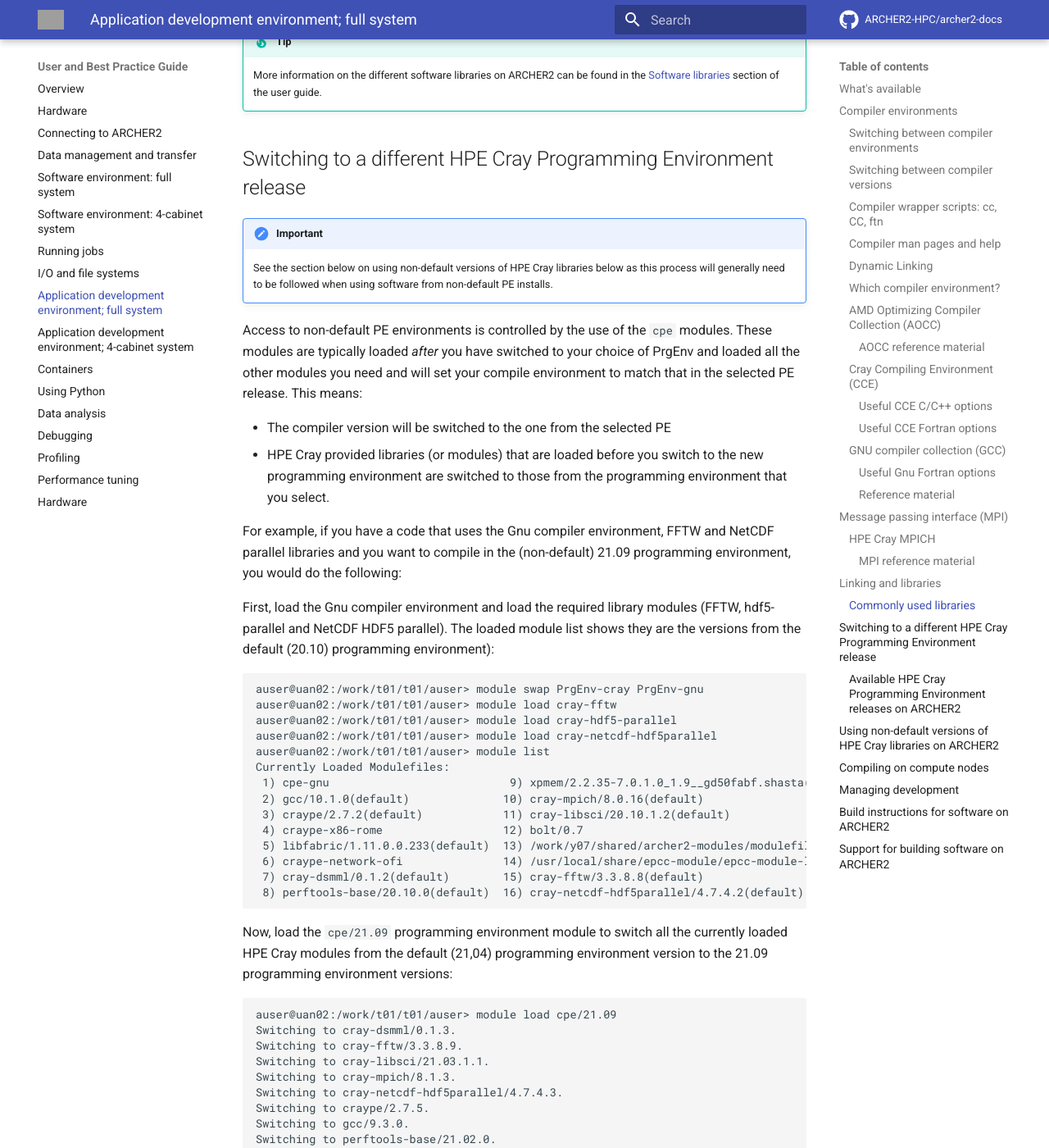
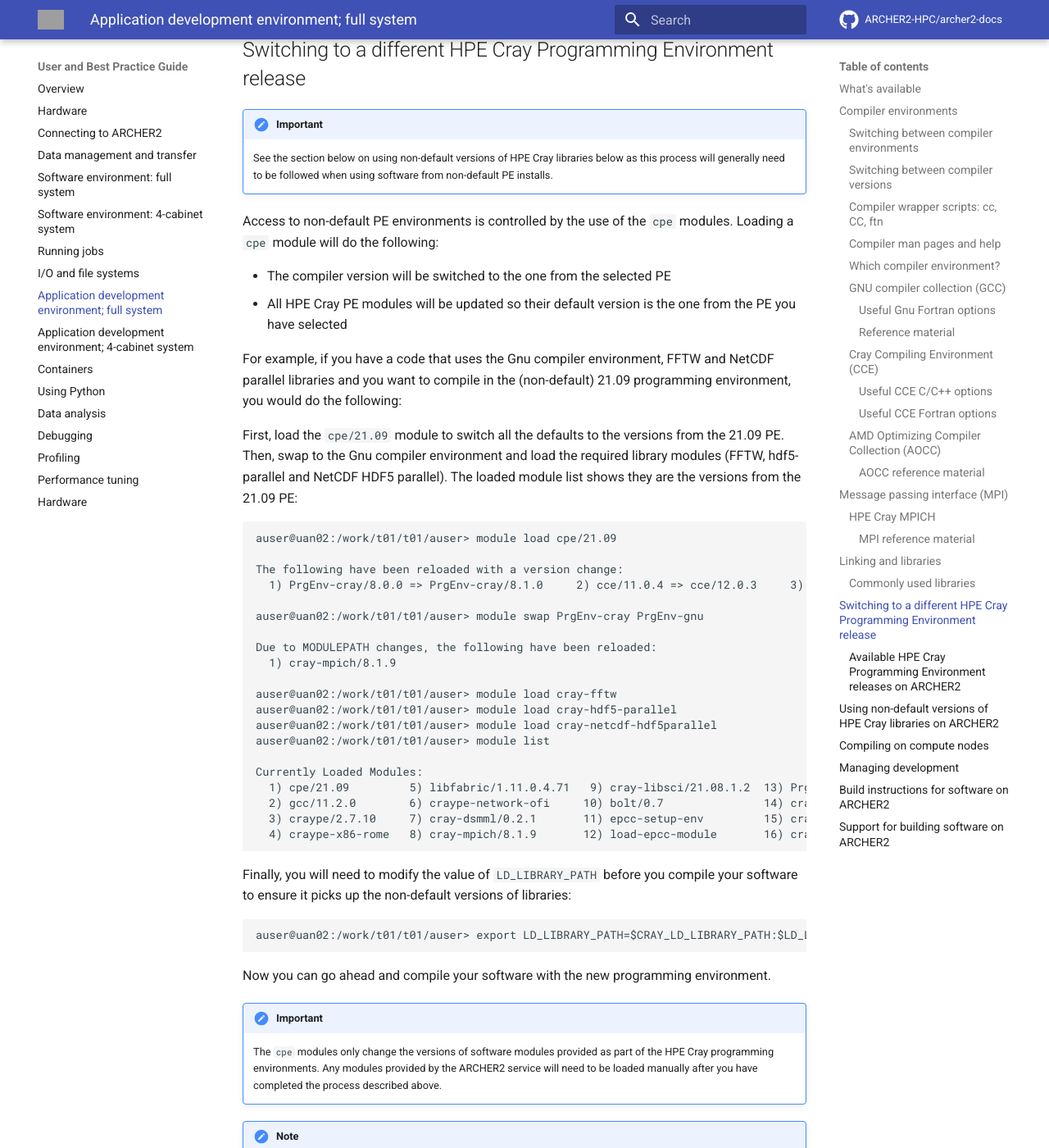
Before and after one commit to ARCHER2-HPC/archer2-docs, an MkDocs documentation site: the page built from docs/user-guide/dev-environment.md, in a window 1280 px wide and 1400 px high, scrolled down 12108 px. Shown: the whole window at 82% size. Built offline with MkDocs 1.6.1 and Material for MkDocs 9.7.7, drawn with Linux system fonts in a browser that asks for light colours; comment, search, counter and statistics services are not loaded; some of the changed text lies outside the part shown; grey boxes are pictures that could not be loaded.

Commit message:
Adds dev env changes for full system

````diff
--- a/docs/user-guide/dev-environment.md
+++ b/docs/user-guide/dev-environment.md
@@ -107,6 +107,15 @@
 [Containers](containers.md) are covered in more detail in separate sections of the
 documentation.
 
+!!! tip
+    If you want to get back to the login module state without having to logout
+    and back in again, you can just use:
+    ```
+    module restore
+    ```
+    This is also handy for build scripts to ensure you are starting from a known
+    state.
+
 ## Compiler environments
 
 There are three different compiler environments available on ARCHER2:
@@ -182,7 +191,7 @@
 different compiler version by swapping the relevant compiler module.
 To switch to the GNU compiler environment from the default HPE Cray compiler
 environment and than swap the version of GCC from the 11.2.0 default to
-the older 10.2.0 verion, you would use
+the older 10.2.0 version, you would use
 
 ```
 auser@ln03:~> module swap PrgEnv-cray PrgEnv-gnu
@@ -280,25 +289,6 @@
     Cray Fortran **is not** based on Flang and so takes different options
     from flang/gfortran.
 
-### Dynamic Linking
-
-Executables on ARCHER2 link dynamically, and the Cray Programming
-Environment does not currently support static linking.
-
-If you attempt to link statically, you will see errors similar to:
-
-```
-/usr/bin/ld: cannot find -lpmi
-/usr/bin/ld: cannot find -lpmi2
-collect2: error: ld returned 1 exit status
-```
-
-The compiler wrapper scripts on ARCHER link runtime libraries in using
-the `RUNPATH` by default. This means that the paths to the runtime
-libraries are encoded into the executable so you do not need to load the
-compiler environment in your job submission scripts unless you are using
-non-default versions of libraries.
-
 ### Which compiler environment?
 
 If you are unsure which compiler you should choose, we suggest the
@@ -316,29 +306,79 @@
 !!! warning
     Intel compilers are not currently available on ARCHER2.
 
-### AMD Optimizing Compiler Collection (AOCC)
 
-The AMD Optimizing Compiler Collection (AOCC) is a clang-based optimising
-compiler. AOCC also includes a flang-based Fortran compiler.
+### GNU compiler collection (GCC)
 
-Switch the the AOCC compiler environment from the default CCE (cray)
+The commonly used open source GNU compiler collection is available and
+provides C/C++ and Fortran compilers.
+
+Switch the the GCC compiler environment from the default CCE (cray)
 compiler environment via:
 
 ```
-auser@ln03:~> module swap PrgEnv-cray PrgEnv-aocc
+auser@ln03:~> module swap PrgEnv-cray PrgEnv-gcc
 
 Due to MODULEPATH changes, the following have been reloaded:
   1) cray-mpich/8.1.4
 
 ```
 
-!!! note
-    Further details on AOCC will appear here as they become available.
+!!! bug
+    The `gcc/8.1.0` module is available on ARCHER2 but cannot be used as the
+    supporting scientific and system libraries are not available. You should
+    **not** use this version of GCC.
 
-#### AOCC reference material
+!!! warning
+    If you want to use GCC version 10 or greater to compile Fortran code,
+    with the old MPI interfaces (i.e. `use mpi` or `INCLUDE 'mpif.h'`) you
+    **must** add the `-fallow-argument-mismatch` option (or equivalent) when compiling
+    otherwise you will see compile errors associated with MPI functions.
+    The reason for this is that past versions of `gfortran` have allowed
+    mismatched arguments to external procedures (e.g., where an explicit
+    interface is not available). This is often the case for MPI routines
+    using the old MPI interfaces where arrays of different types are passed
+    to, for example, `MPI_Send()`. This will now generate an error as not
+    standard conforming. The `-fallow-argument-mismatch` option is used
+    to reduce the error to a warning. The same effect may be achieved via
+    `-std=legacy`.
 
-  - AMD website
-    <https://developer.amd.com/amd-aocc/>
+    If you use the Fortran 2008 MPI interface (i.e. `use mpi_f08`) then you
+    should not need to add this option.
+
+    Fortran language MPI bindings are described in more detail at
+    in [the MPI Standard documentation](https://www.mpi-forum.org/docs/mpi-3.1/mpi31-report/node408.htm).
+
+#### Useful Gnu Fortran options
+
+| Option | Comment |
+| ------ | ------- |
+| `-std=<standard>` |	Default is gnu |
+| `-fallow-argument-mismatch` | Allow mismatched procedure arguments. This argument is required for compiling MPI Fortran code with GCC version 10 or greater if you are using the older MPI interfaces (see warning above) |
+| `-fbounds-check` | Use runtime checking of array indices |
+| `-fopenmp` | Compile OpenMP (default is no OpenMP) |
+| `-v` | Display verbose output from compiler stages |
+
+!!! tip
+    The `standard` in `-std` may be one of `f95` `f2003`, `f2008` or
+    `f2018`. The default option `-std=gnu` is the latest Fortran standard
+    plus gnu extensions.
+
+!!! warning
+    Past versions of `gfortran` have allowed mismatched arguments to
+    external procedures (e.g., where an explicit interface is not
+    available). This is often the case for MPI routines where arrays of
+    different types are passed to `MPI_Send()` and so on. This will now
+    generate an error as not standard conforming. Use
+    `-fallow-argument-mismatch` to reduce the error to a warning. The same
+    effect may be achieved via `-std=legacy`.
+
+#### Reference material
+
+  - C/C++ documentation
+    <https://gcc.gnu.org/onlinedocs/gcc-9.3.0/gcc/>
+
+  - Fortran documentation
+    <https://gcc.gnu.org/onlinedocs/gcc-9.3.0/gfortran/>
 
 ### Cray Compiling Environment (CCE)
 
@@ -422,78 +462,30 @@
 | `-h omp` | Compile OpenMP (default is `-hnoomp`)                  |
 | `-v` | Display verbose output from compiler stages                |
 
-### GNU compiler collection (GCC)
+### AMD Optimizing Compiler Collection (AOCC)
 
-The commonly used open source GNU compiler collection is available and
-provides C/C++ and Fortran compilers.
+The AMD Optimizing Compiler Collection (AOCC) is a clang-based optimising
+compiler. AOCC also includes a flang-based Fortran compiler.
 
-Switch the the GCC compiler environment from the default CCE (cray)
+Switch the the AOCC compiler environment from the default CCE (cray)
 compiler environment via:
 
 ```
-auser@ln03:~> module swap PrgEnv-cray PrgEnv-gcc
+auser@ln03:~> module swap PrgEnv-cray PrgEnv-aocc
 
 Due to MODULEPATH changes, the following have been reloaded:
   1) cray-mpich/8.1.4
 
 ```
 
-!!! bug
-    The `gcc/8.1.0` module is available on ARCHER2 but cannot be used as the
-    supporting scientific and system libraries are not available. You should
-    **not** use this version of GCC.
+!!! note
+    Further details on AOCC will appear here as they become available.
 
-!!! warning
-    If you want to use GCC version 10 or greater to compile Fortran code,
-    with the old MPI interfaces (i.e. `use mpi` or `INCLUDE 'mpif.h'`) you
-    **must** add the `-fallow-argument-mismatch` option (or equivalent) when compiling
-    otherwise you will see compile errors associated with MPI functions.
-    The reason for this is that past versions of `gfortran` have allowed
-    mismatched arguments to external procedures (e.g., where an explicit
-    interface is not available). This is often the case for MPI routines
-    using the old MPI interfaces where arrays of different types are passed
-    to, for example, `MPI_Send()`. This will now generate an error as not
-    standard conforming. The `-fallow-argument-mismatch` option is used
-    to reduce the error to a warning. The same effect may be achieved via
-    `-std=legacy`.
+#### AOCC reference material
 
-    If you use the Fortran 2008 MPI interface (i.e. `use mpi_f08`) then you
-    should not need to add this option.
+  - AMD website
+    <https://developer.amd.com/amd-aocc/>
 
-    Fortran language MPI bindings are described in more detail at
-    in [the MPI Standard documentation](https://www.mpi-forum.org/docs/mpi-3.1/mpi31-report/node408.htm).
-
-#### Useful Gnu Fortran options
-
-| Option | Comment |
-| ------ | ------- |
-| `-std=<standard>` |	Default is gnu |
-| `-fallow-argument-mismatch` | Allow mismatched procedure arguments. This argument is required for compiling MPI Fortran code with GCC version 10 or greater if you are using the older MPI interfaces (see warning above) |
-| `-fbounds-check` | Use runtime checking of array indices |
-| `-fopenmp` | Compile OpenMP (default is no OpenMP) |
-| `-v` | Display verbose output from compiler stages |
-
-!!! tip
-    The `standard` in `-std` may be one of `f95` `f2003`, `f2008` or
-    `f2018`. The default option `-std=gnu` is the latest Fortran standard
-    plus gnu extensions.
-
-!!! warning
-    Past versions of `gfortran` have allowed mismatched arguments to
-    external procedures (e.g., where an explicit interface is not
-    available). This is often the case for MPI routines where arrays of
-    different types are passed to `MPI_Send()` and so on. This will now
-    generate an error as not standard conforming. Use
-    `-fallow-argument-mismatch` to reduce the error to a warning. The same
-    effect may be achieved via `-std=legacy`.
-
-#### Reference material
-
-  - C/C++ documentation
-    <https://gcc.gnu.org/onlinedocs/gcc-9.3.0/gcc/>
-
-  - Fortran documentation
-    <https://gcc.gnu.org/onlinedocs/gcc-9.3.0/gfortran/>
 
 ## Message passing interface (MPI)
 
@@ -505,6 +497,9 @@
 
 The HPE Cray MPICH implementation is linked into software by default when
 compiling using the standard wrapper scripts: `cc`, `CC` and `ftn`.
+
+You do not need to do anything to make HPE Cray MPICH available when you
+log into ArCHER2, it is available by default to all users.
 
 #### MPI reference material
 
@@ -561,71 +556,45 @@
     from non-default PE installs.
 
 Access to non-default PE environments is controlled by the use of the `cpe` modules.
-These modules are typically loaded *after* you have switched to your choice of PrgEnv
-and loaded all the other modules you need and will
-set your compile environment to match that in the selected PE release. This means:
+Loading a `cpe` module will do the following:
 
 - The compiler version will be switched to the one from the selected PE
-- HPE Cray provided libraries (or modules) that are loaded before you switch
-  to the new programming environment are switched to those from the programming
-  environment that you select.
+- All HPE Cray PE modules will be updated so their default version is the
+  one from the PE you have selected
 
 For example, if you have a code that uses the Gnu compiler environment, FFTW
 and NetCDF parallel libraries and you want to compile in the (non-default) 21.09
 programming environment, you would do the following:
 
-First, load the Gnu compiler environment and load the required library
+First, load the `cpe/21.09` module to switch all the defaults to the versions from
+the 21.09 PE. Then, swap to the Gnu compiler environment and load the required library
 modules (FFTW, hdf5-parallel and NetCDF HDF5 parallel). The loaded module list shows they
-are the versions from the default (20.10) programming environment):
+are the versions from the 21.09 PE:
 
 
 ```
+auser@uan02:/work/t01/t01/auser> module load cpe/21.09
+
+The following have been reloaded with a version change:
+  1) PrgEnv-cray/8.0.0 => PrgEnv-cray/8.1.0     2) cce/11.0.4 => cce/12.0.3     3) cray-libsci/21.04.1.1 => cray-libsci/21.08.1.2     4) cray-mpich/8.1.4 => cray-mpich/8.1.9     5) craype/2.7.6 => craype/2.7.10
+
 auser@uan02:/work/t01/t01/auser> module swap PrgEnv-cray PrgEnv-gnu
+
+Due to MODULEPATH changes, the following have been reloaded:
+  1) cray-mpich/8.1.9
+
 auser@uan02:/work/t01/t01/auser> module load cray-fftw
 auser@uan02:/work/t01/t01/auser> module load cray-hdf5-parallel
 auser@uan02:/work/t01/t01/auser> module load cray-netcdf-hdf5parallel
 auser@uan02:/work/t01/t01/auser> module list
-Currently Loaded Modulefiles:
- 1) cpe-gnu                           9) xpmem/2.2.35-7.0.1.0_1.9__gd50fabf.shasta(default)
- 2) gcc/10.1.0(default)              10) cray-mpich/8.0.16(default)
- 3) craype/2.7.2(default)            11) cray-libsci/20.10.1.2(default)
- 4) craype-x86-rome                  12) bolt/0.7
- 5) libfabric/1.11.0.0.233(default)  13) /work/y07/shared/archer2-modules/modulefiles-cse/epcc-setup-env
- 6) craype-network-ofi               14) /usr/local/share/epcc-module/epcc-module-loader
- 7) cray-dsmml/0.1.2(default)        15) cray-fftw/3.3.8.8(default)
- 8) perftools-base/20.10.0(default)  16) cray-netcdf-hdf5parallel/4.7.4.2(default)
-```
 
-Now, load the `cpe/21.09` programming environment module to switch all
-the currently loaded HPE Cray modules from the default (21,04) programming
-environment version to the 21.09 programming environment versions:
+Currently Loaded Modules:
+  1) cpe/21.09         5) libfabric/1.11.0.4.71   9) cray-libsci/21.08.1.2  13) PrgEnv-gnu/8.1.0
+  2) gcc/11.2.0        6) craype-network-ofi     10) bolt/0.7               14) cray-fftw/3.3.8.11
+  3) craype/2.7.10     7) cray-dsmml/0.2.1       11) epcc-setup-env         15) cray-hdf5-parallel/1.12.0.7
+  4) craype-x86-rome   8) cray-mpich/8.1.9       12) load-epcc-module       16) cray-netcdf-hdf5parallel/4.7.4.7
 
-```
-auser@uan02:/work/t01/t01/auser> module load cpe/21.09
-Switching to cray-dsmml/0.1.3.
-Switching to cray-fftw/3.3.8.9.
-Switching to cray-libsci/21.03.1.1.
-Switching to cray-mpich/8.1.3.
-Switching to cray-netcdf-hdf5parallel/4.7.4.3.
-Switching to craype/2.7.5.
-Switching to gcc/9.3.0.
-Switching to perftools-base/21.02.0.
 
-Loading cpe/21.03
-  Unloading conflict: cray-dsmml/0.1.2 cray-fftw/3.3.8.8 cray-libsci/20.10.1.2 cray-mpich/8.0.16 cray-netcdf-hdf5parallel/4.7.4.2
-    craype/2.7.2 gcc/10.1.0 perftools-base/20.10.0
-  Loading requirement: cray-dsmml/0.1.3 cray-fftw/3.3.8.9 cray-libsci/21.03.1.1 cray-mpich/8.1.3 cray-netcdf-hdf5parallel/4.7.4.3
-    craype/2.7.5 gcc/9.3.0 perftools-base/21.02.0
-auser@uan02:/work/t01/t01/auser> module list
-Currently Loaded Modulefiles:
- 1) cpe-gnu                                                           9) cray-dsmml/0.1.3                  17) cpe/21.03(default)
- 2) craype-x86-rome                                                  10) cray-fftw/3.3.8.9
- 3) libfabric/1.11.0.0.233(default)                                  11) cray-libsci/21.03.1.1
- 4) craype-network-ofi                                               12) cray-mpich/8.1.3
- 5) xpmem/2.2.35-7.0.1.0_1.9__gd50fabf.shasta(default)               13) cray-netcdf-hdf5parallel/4.7.4.3
- 6) bolt/0.7                                                         14) craype/2.7.5
- 7) /work/y07/shared/archer2-modules/modulefiles-cse/epcc-setup-env  15) gcc/9.3.0
- 8) /usr/local/share/epcc-module/epcc-module-loader                  16) perftools-base/21.02.0
 ```
 
 Finally, you will need to modify the value of
@@ -657,13 +626,6 @@
 - **21.04: Current default**
 - 21.09: available via `cpe/21.09` module
 
-!!! tip
-    You can see which programming environment release you currently have loaded
-    by using `module list` and looking at the version number of the `cray-libsci`
-    module you have loaded. The first two numbers indicate the version of the
-    PE you have loaded. For example, if you have `cray-libsci/21.09.1.2` loaded
-    then you are using the 21.09 PE release.
-
 ## Using non-default versions of HPE Cray libraries on ARCHER2
 
 If you wish to make use of non-default versions of libraries provided by HPE
@@ -679,7 +641,7 @@
 CCE) you would first setup the environment to compile with:
 
 ```
-auser@uan01:~/test/libsci> module swap cray-libsci cray-libsci/21.09.1.2
+auser@uan01:~/test/libsci> module swap cray-libsci cray-libsci/21.08.1.2
 auser@uan01:~/test/libsci> export LD_LIBRARY_PATH=$CRAY_LD_LIBRARY_PATH:$LD_LIBRARY_PATH
 ```
 
@@ -693,25 +655,25 @@
 
 ```
 auser@uan01:~/test/libsci> ldd dgemv.x
-	linux-vdso.so.1 (0x00007ffe4a7d2000)
-	libsci_cray.so.5 => /opt/cray/pe/libsci/20.08.1.2/CRAY/9.0/x86_64/lib/libsci_cray.so.5 (0x00007fafd6a43000)
-	libdl.so.2 => /lib64/libdl.so.2 (0x00007fafd683f000)
-	libxpmem.so.0 => /opt/cray/xpmem/default/lib64/libxpmem.so.0 (0x00007fafd663c000)
-	libquadmath.so.0 => /opt/cray/pe/cce/10.0.4/cce/x86_64/lib/libquadmath.so.0 (0x00007fafd63fc000)
-	libmodules.so.1 => /opt/cray/pe/cce/10.0.4/cce/x86_64/lib/libmodules.so.1 (0x00007fafd61e0000)
-	libfi.so.1 => /opt/cray/pe/cce/10.0.4/cce/x86_64/lib/libfi.so.1 (0x00007fafd5abe000)
-	libcraymath.so.1 => /opt/cray/pe/cce/10.0.4/cce/x86_64/lib/libcraymath.so.1 (0x00007fafd57e2000)
-	libf.so.1 => /opt/cray/pe/cce/10.0.4/cce/x86_64/lib/libf.so.1 (0x00007fafd554f000)
-	libu.so.1 => /opt/cray/pe/cce/10.0.4/cce/x86_64/lib/libu.so.1 (0x00007fafd523b000)
-	libcsup.so.1 => /opt/cray/pe/cce/10.0.4/cce/x86_64/lib/libcsup.so.1 (0x00007fafd5035000)
-	libstdc++.so.6 => /opt/cray/pe/gcc-libs/libstdc++.so.6 (0x00007fafd4c62000)
-	libpthread.so.0 => /lib64/libpthread.so.0 (0x00007fafd4a43000)
-	libc.so.6 => /lib64/libc.so.6 (0x00007fafd4688000)
-	libm.so.6 => /lib64/libm.so.6 (0x00007fafd4350000)
-	/lib64/ld-linux-x86-64.so.2 (0x00007fafda988000)
-	librt.so.1 => /lib64/librt.so.1 (0x00007fafd4148000)
-	libgfortran.so.5 => /opt/cray/pe/gcc-libs/libgfortran.so.5 (0x00007fafd3c92000)
-	libgcc_s.so.1 => /opt/cray/pe/gcc-libs/libgcc_s.so.1 (0x00007fafd3a7a000)
+	linux-vdso.so.1 (0x00007fffd33dd000)
+	libm.so.6 => /lib64/libm.so.6 (0x00007fbd6e7ed000)
+	libsci_cray.so.5 => /opt/cray/pe/libsci/21.08.1.2/CRAY/9.0/x86_64/lib/libsci_cray.so.5 (0x00007fbd6a8a7000)
+	libdl.so.2 => /lib64/libdl.so.2 (0x00007fbd6a6a3000)
+	libxpmem.so.0 => /opt/cray/xpmem/default/lib64/libxpmem.so.0 (0x00007fbd6a4a0000)
+	libquadmath.so.0 => /opt/cray/pe/cce/11.0.4/cce/x86_64/lib/libquadmath.so.0 (0x00007fbd6a260000)
+	libmodules.so.1 => /opt/cray/pe/cce/11.0.4/cce/x86_64/lib/libmodules.so.1 (0x00007fbd6a044000)
+	libfi.so.1 => /opt/cray/pe/cce/11.0.4/cce/x86_64/lib/libfi.so.1 (0x00007fbd69921000)
+	libcraymath.so.1 => /opt/cray/pe/cce/11.0.4/cce/x86_64/lib/libcraymath.so.1 (0x00007fbd69640000)
+	libf.so.1 => /opt/cray/pe/cce/11.0.4/cce/x86_64/lib/libf.so.1 (0x00007fbd693ac000)
+	libu.so.1 => /opt/cray/pe/cce/11.0.4/cce/x86_64/lib/libu.so.1 (0x00007fbd69098000)
+	libcsup.so.1 => /opt/cray/pe/cce/11.0.4/cce/x86_64/lib/libcsup.so.1 (0x00007fbd68e92000)
+	libc.so.6 => /lib64/libc.so.6 (0x00007fbd68ad7000)
+	/lib64/ld-linux-x86-64.so.2 (0x00007fbd6eb25000)
+	libpthread.so.0 => /lib64/libpthread.so.0 (0x00007fbd688b8000)
+	librt.so.1 => /lib64/librt.so.1 (0x00007fbd686b0000)
+	libgfortran.so.5 => /opt/cray/pe/gcc-libs/libgfortran.so.5 (0x00007fbd681f9000)
+	libstdc++.so.6 => /opt/cray/pe/gcc-libs/libstdc++.so.6 (0x00007fbd67e26000)
+	libgcc_s.so.1 => /opt/cray/pe/gcc-libs/libgcc_s.so.1 (0x00007fbd67c0e000
 ```
 
 !!! tip
@@ -739,9 +701,6 @@
 #SBATCH --partition=standard
 #SBATCH --qos=short
 #SBATCH --reservation=shortqos
-
-# Load the standard environment module
-module load epcc-job-env
 
 # Setup up the environment to use the non-default version of LibSci
 #   We use "module swap" as the "cray-libsci" is loaded by default.
````
Also changed, not shown: other parts of docs/user-guide/dev-environment.md (+3 -3 lines).
